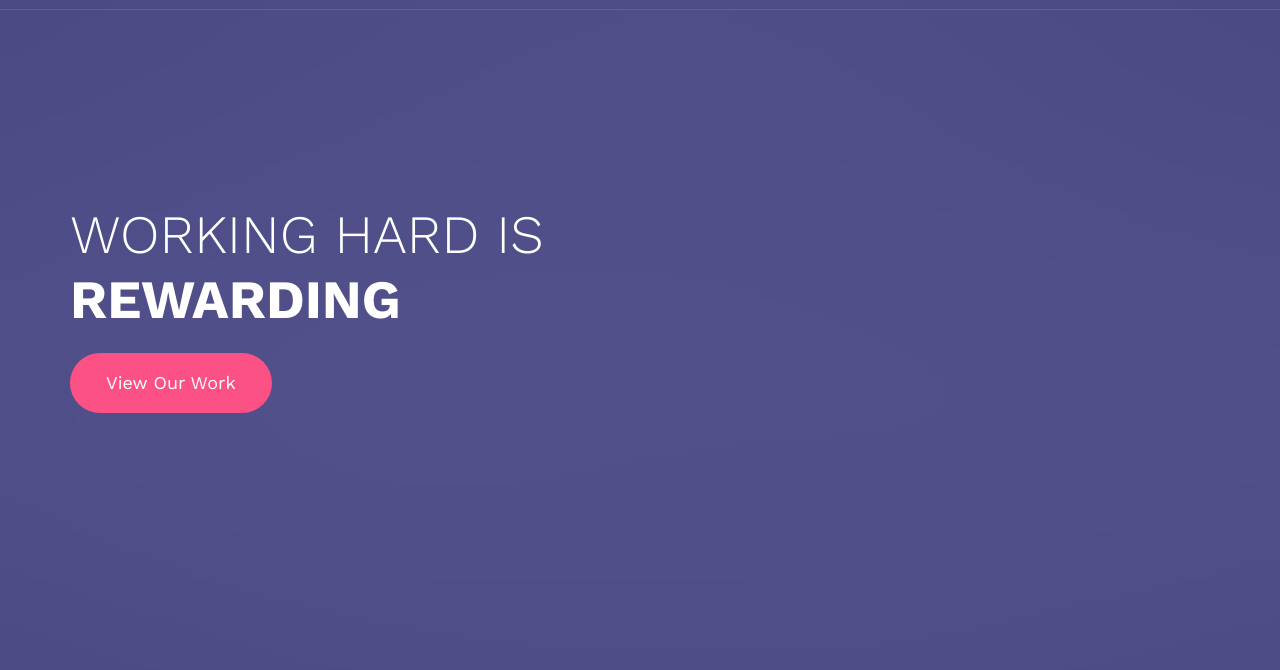
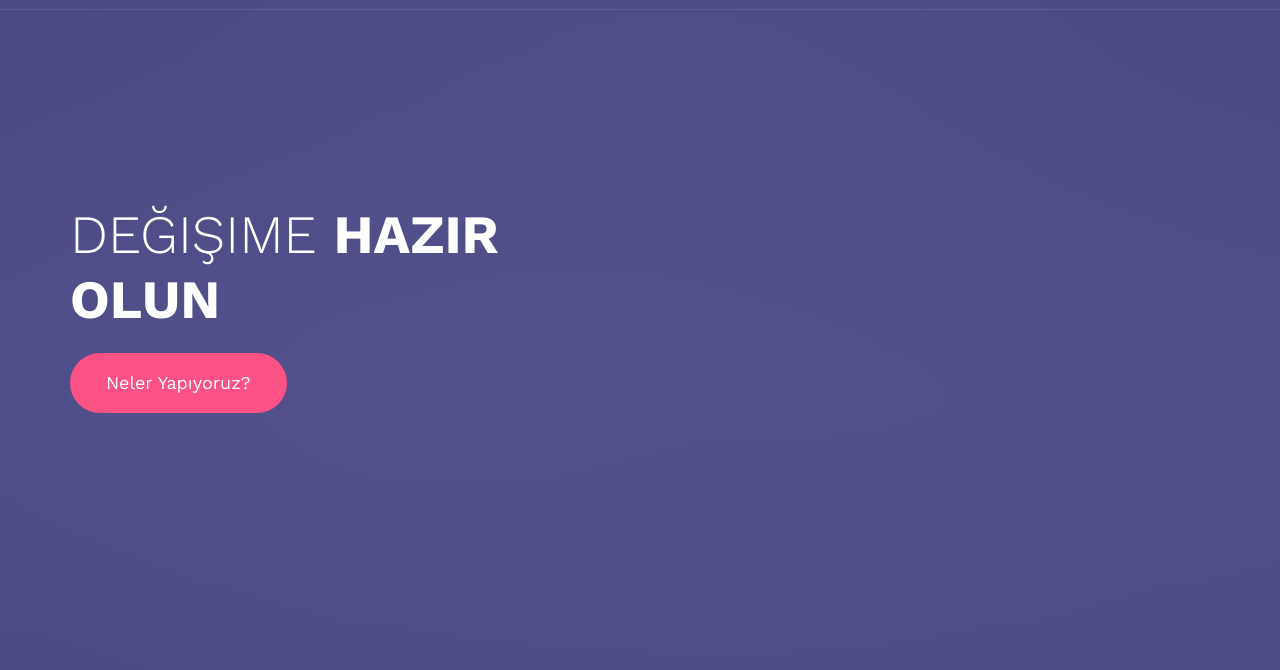
Before and after one commit to plexusmedya/plexusmedya.github.io, a plain HTML site: page index.html in a window 1280 px wide. Shown: the part 130-800 px from the top of the page. Drawn offline with nearby package versions, Linux system fonts and the light colour scheme; files whose address does not match are found by name.

Commit message:
Update index.html

```diff
--- a/index.html
+++ b/index.html
@@ -105,8 +105,8 @@
 				<div class="col-md-6">
 					<div class="display-t">
 						<div class="display-tc animate-box" data-animate-effect="fadeIn">
-							<h1>Working hard is <strong>rewarding</strong></h1>
-							<p><a href="#" class="btn btn-primary btn-lg with-arrow">View Our Work</a></p>
+							<h1>Değişime <strong>hazır olun</strong></h1>
+							<p><a href="work.html" class="btn btn-primary btn-lg with-arrow">Neler Yapıyoruz?</a></p>
 						</div>
 					</div>
 				</div>
```
